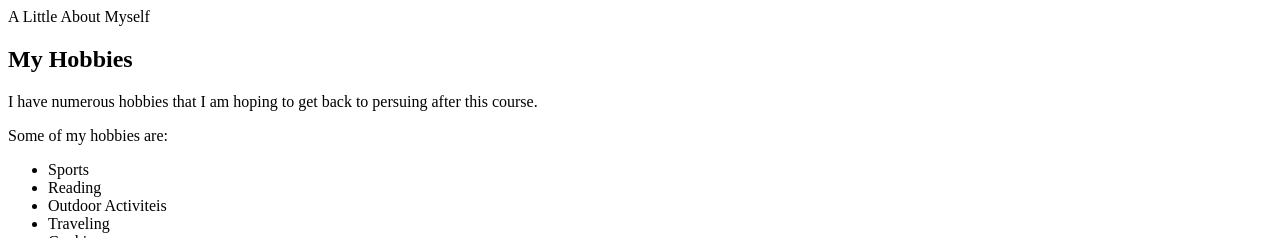
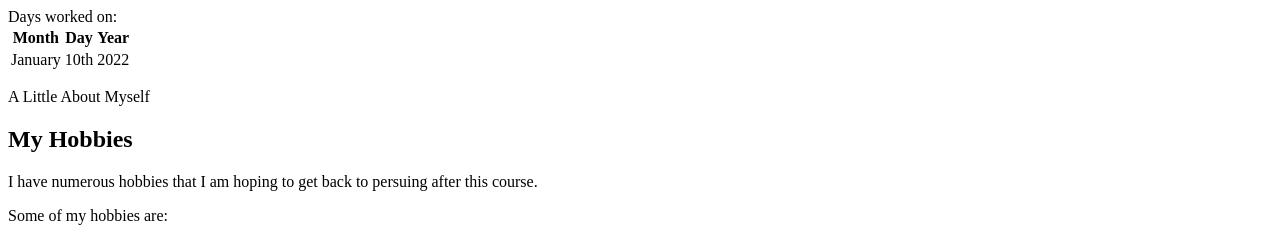
Before and after one commit to dvaug86/Covalence-Lab-1-HTML-Drills, a plain HTML site: page index.html in a window 1280 px wide. Shown: the top 238 px of the page. Drawn offline with Linux system fonts and the light colour scheme.

Commit message:
adding date table

```diff
--- a/index.html
+++ b/index.html
@@ -7,6 +7,23 @@
 <div>
 
     <body>
+        <header>Days worked on:</header>
+        <header>
+            <table>
+                <tr>
+                    <th>Month</th>
+                    <th>Day</th>
+                    <th>Year</th>
+                </tr>
+                <tr>
+                    <td>January</td>
+                    <td>10th</td>
+                    <td>2022</td>
+                </tr>
+            </table>
+            <p></p>
+
+        </header>
         <header>A Little About Myself</header>
 
         <main>
@@ -22,7 +39,8 @@
                     <li>Cooking</li>
                 </ul>
 
-                <a href="https://ca-times.brightspotcdn.com/dims4/default/86efb5f/2147483647/strip/true/crop/800x450+0+43/resize/1200x675!/quality/90/?url=https%3A%2F%2Fcalifornia-times-brightspot.s3.amazonaws.com%2Fe3%2Fe0%2F375ee4d44410b49b70c3c0a76713%2Fsoccer-ball.jpg" target="_blank">
+                <a href="https://ca-times.brightspotcdn.com/dims4/default/86efb5f/2147483647/strip/true/crop/800x450+0+43/resize/1200x675!/quality/90/?url=https%3A%2F%2Fcalifornia-times-brightspot.s3.amazonaws.com%2Fe3%2Fe0%2F375ee4d44410b49b70c3c0a76713%2Fsoccer-ball.jpg"
+                    target="_blank">
                     <img height="250px" width="400px"
                         src="https://ca-times.brightspotcdn.com/dims4/default/86efb5f/2147483647/strip/true/crop/800x450+0+43/resize/1200x675!/quality/90/?url=https%3A%2F%2Fcalifornia-times-brightspot.s3.amazonaws.com%2Fe3%2Fe0%2F375ee4d44410b49b70c3c0a76713%2Fsoccer-ball.jpg"
                         alt="an image representing sports">
@@ -42,7 +60,8 @@
                     <li>The Uphill Athlete</li>
                     <li>Shadow of the Lions</li>
                 </ul>
-                <a href="https://img.thriftbooks.com/api/images/i/m/1C0EF113C9E816FBFD6F53FC14830BC602A51AB1.jpg" target="_blank">
+                <a href="https://img.thriftbooks.com/api/images/i/m/1C0EF113C9E816FBFD6F53FC14830BC602A51AB1.jpg"
+                    target="_blank">
                     <img src="https://img.thriftbooks.com/api/images/i/m/1C0EF113C9E816FBFD6F53FC14830BC602A51AB1.jpg"
                         alt="book cover for the Gray Man">
                 </a>
@@ -60,7 +79,8 @@
                     <li>Rock Climbing</li>
                     <li>Fishing</li>
                 </ul>
-                <a href="https://www.gannett-cdn.com/media/USATODAY/USATODAY/2012/12/31/guided-backcountry-skiing-16_9.jpg" target="_blank">
+                <a href="https://www.gannett-cdn.com/media/USATODAY/USATODAY/2012/12/31/guided-backcountry-skiing-16_9.jpg"
+                    target="_blank">
                     <img height="250px" width="500px"
                         src="https://www.gannett-cdn.com/media/USATODAY/USATODAY/2012/12/31/guided-backcountry-skiing-16_9.jpg"
                         alt="img representing one of my favorite outdoor hobbies; skiing">
@@ -97,7 +117,8 @@
                     <li>Grilling anything</li>
                 </ul>
 
-                <a href="https://www.tasteslovely.com/wp-content/uploads/2015/09/Broccoli-Chicken-Fettuccine-Alfredo-30-minute-1-skillet-dinner-tasteslovely.com_-e1441685175835.jpg" target="-blank">
+                <a href="https://www.tasteslovely.com/wp-content/uploads/2015/09/Broccoli-Chicken-Fettuccine-Alfredo-30-minute-1-skillet-dinner-tasteslovely.com_-e1441685175835.jpg"
+                    target="-blank">
                     <img src="https://www.tasteslovely.com/wp-content/uploads/2015/09/Broccoli-Chicken-Fettuccine-Alfredo-30-minute-1-skillet-dinner-tasteslovely.com_-e1441685175835.jpg"
                         alt="chicken fettuccine alfredo">
                 </a>
```
Lines whose indentation alone changed are shown as unchanged.
